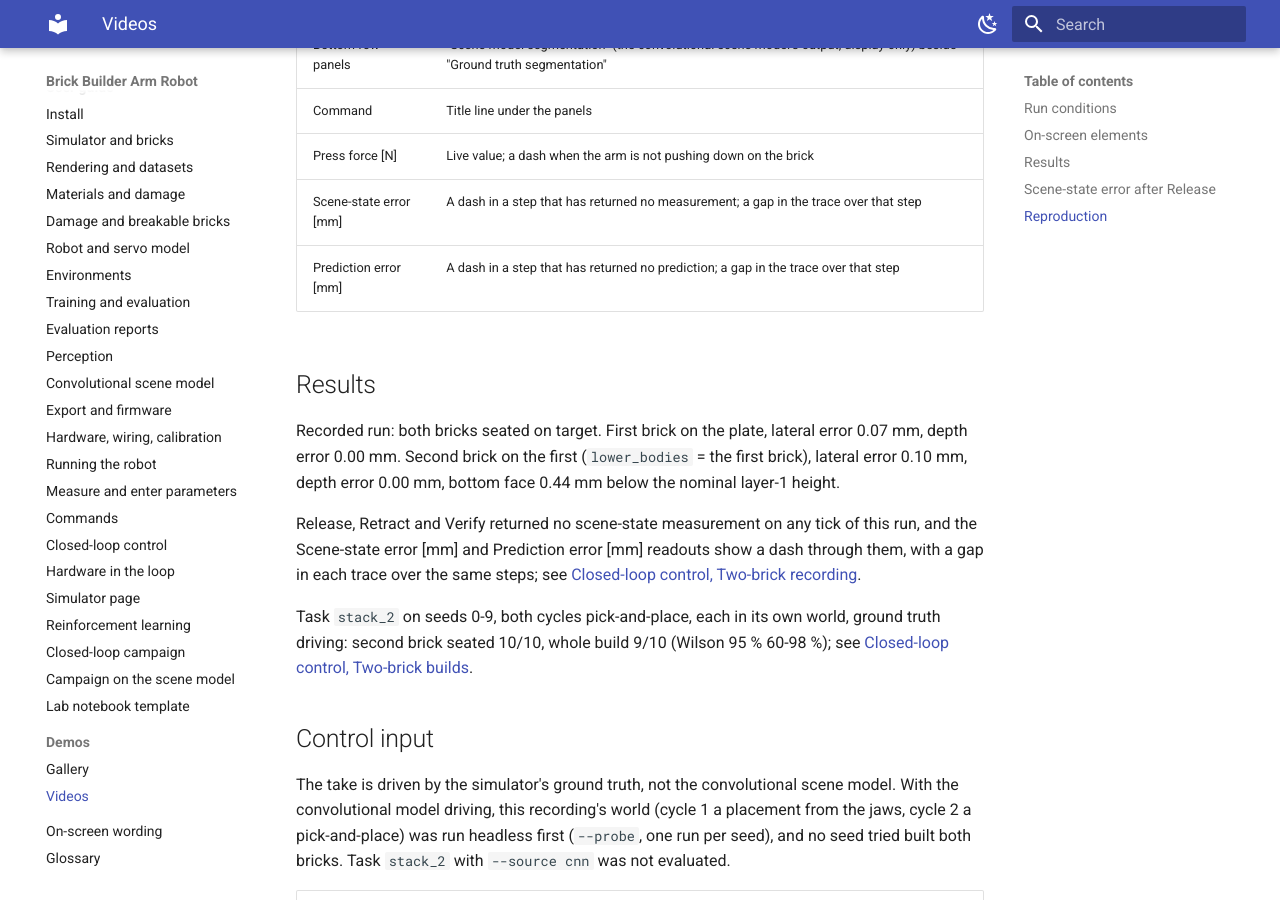
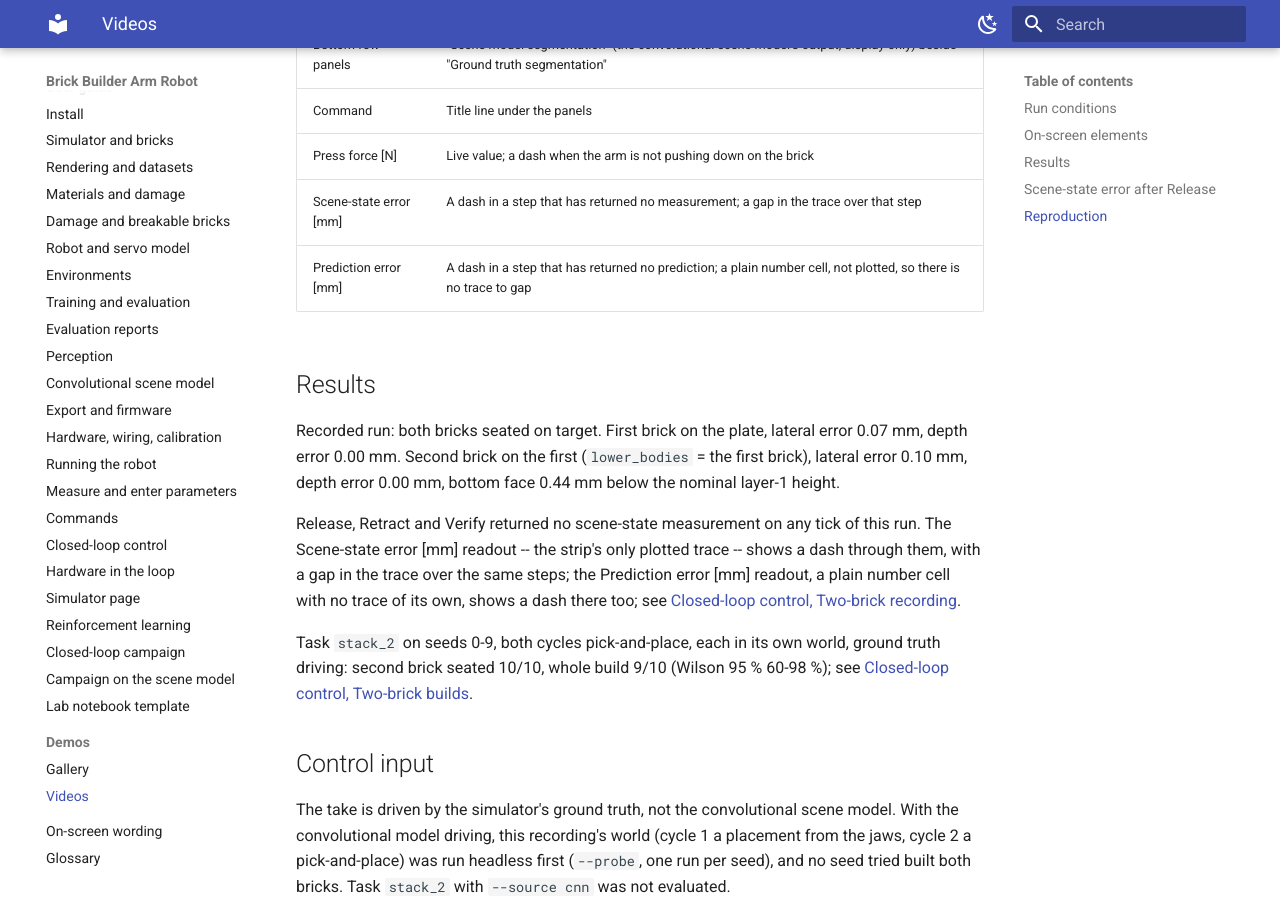
Before and after one commit to k-h-nunn/brick-builder-arm-robot, an MkDocs documentation site: the page built from docs/demos/videos.md, in a window 1280 px wide and 900 px high, scrolled down 11377 px. Built offline with MkDocs 1.6.1 and Material for MkDocs 9.7.7, drawn with Linux system fonts in a browser that asks for light colours.

Commit message:
Stop claiming a Prediction error trace that the strip does not draw
The data strip plots exactly one readout, Scene-state error [mm]
(ReadoutSpec.plot=True); Prediction error [mm], like mIoU, Press force and
Insertion depth, is a plain number cell with no trace of its own. An
earlier pass wrongly extended the "gap in the trace" wording from
Scene-state error to Prediction error in the two-brick video's
on-screen-elements table, its Results prose, and the closed-loop guide.
Fix all three spots to say only Scene-state error gaps a trace; Prediction
error just dashes the number.

Co-Authored-By: Claude Sonnet 5 <noreply@anthropic.com>
Claude-Session: https://claude.ai/code/session_01HD3mMEkNC6Z1TH7gLTdMMh

```diff
--- a/docs/demos/videos.md
+++ b/docs/demos/videos.md
@@ -298,7 +298,7 @@ As the placement video, with these changes:
 | Command | Title line under the panels |
 | Press force [N] | Live value; a dash when the arm is not pushing down on the brick |
 | Scene-state error [mm] | A dash in a step that has returned no measurement; a gap in the trace over that step |
-| Prediction error [mm] | A dash in a step that has returned no prediction; a gap in the trace over that step |
+| Prediction error [mm] | A dash in a step that has returned no prediction; a plain number cell, not plotted, so there is no trace to gap |
 
 ## Results
 
@@ -306,9 +306,10 @@ Recorded run: both bricks seated on target. First brick on the plate, lateral er
 depth error 0.00 mm. Second brick on the first (`lower_bodies` = the first brick), lateral error
 0.10 mm, depth error 0.00 mm, bottom face 0.44 mm below the nominal layer-1 height.
 
-Release, Retract and Verify returned no scene-state measurement on any tick of this run, and
-the Scene-state error [mm] and Prediction error [mm] readouts show a dash through them, with a
-gap in each trace over the same steps; see
+Release, Retract and Verify returned no scene-state measurement on any tick of this run. The
+Scene-state error [mm] readout -- the strip's only plotted trace -- shows a dash through them,
+with a gap in the trace over the same steps; the Prediction error [mm] readout, a plain number
+cell with no trace of its own, shows a dash there too; see
 [Closed-loop control, Two-brick recording](../guide/12-closed-loop-control.md#two-brick-recording).
 
 Task `stack_2` on seeds 0-9, both cycles pick-and-place, each in its own world, ground truth
```
Also changed, not shown: docs/guide/12-closed-loop-control.md (+3 -1 lines).
